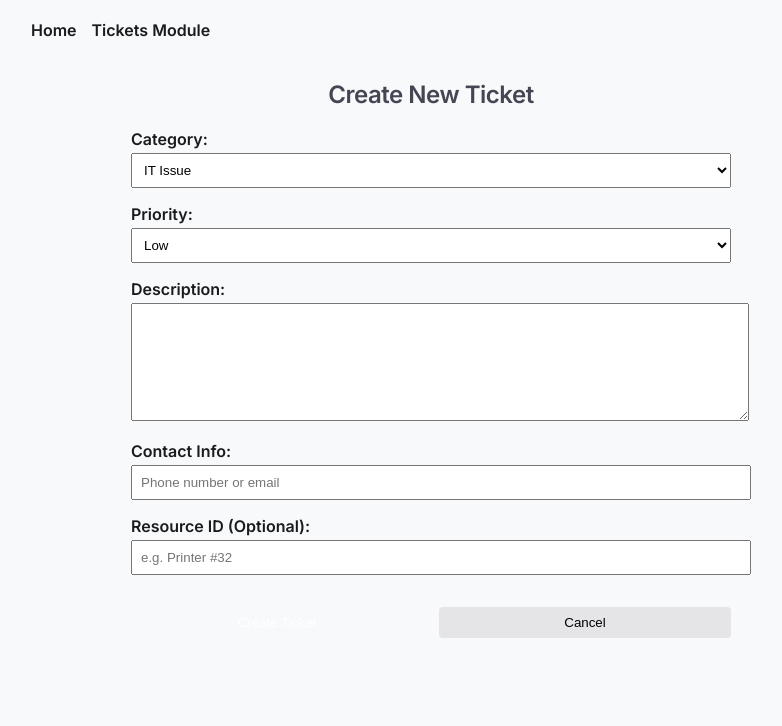
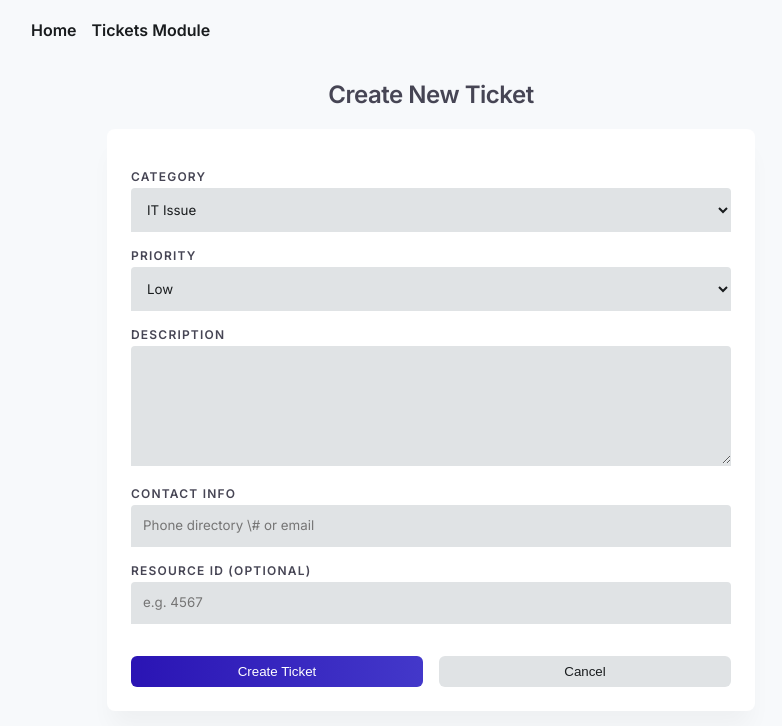
Before and after one commit to Dilshan118/it3030-paf-2026-smart-campus-4outliers, a React app in the folder smart-campus-operation-hub/frontend/: page /tickets/new in a window 1280 px wide. Shown: the top 726 px of the page, without its empty margins (209-991 px from the left). Built offline with nearby package versions, Linux system fonts and the light colour scheme; no server answers; the HTML template or start-up script is replaced by a standard one.

Commit message:
style(ui): apply borderless input fields to TicketForm

```diff
--- a/smart-campus-operation-hub/frontend/src/components/tickets/TicketForm.jsx
+++ b/smart-campus-operation-hub/frontend/src/components/tickets/TicketForm.jsx
@@ -20,11 +20,11 @@ export default function TicketForm({ initialData = {}, onSubmit, onCancel }) {
   };
 
   return (
-    <form onSubmit={handleSubmit} style={{ display: 'flex', flexDirection: 'column', gap: '16px', maxWidth: '600px', margin: '0 auto', textAlign: 'left' }}>
+    <form onSubmit={handleSubmit} className="card" style={{ maxWidth: '600px', margin: '0 auto', textAlign: 'left' }}>
 
       <label>
-        <span style={{ fontWeight: 'bold' }}>Category:</span>
-        <select name="category" value={formData.category} onChange={handleChange} required style={{ width: '100%', padding: '8px', marginTop: '4px' }}>
+        <span className="label-text">Category</span>
+        <select name="category" value={formData.category} onChange={handleChange} required className="input-field">
           <option value="IT_ISSUE">IT Issue</option>
           <option value="SAFETY">Safety</option>
           <option value="CLEANING">Cleaning</option>
@@ -35,8 +35,8 @@ export default function TicketForm({ initialData = {}, onSubmit, onCancel }) {
       </label>
 
       <label>
-        <span style={{ fontWeight: 'bold' }}>Priority:</span>
-        <select name="priority" value={formData.priority} onChange={handleChange} required style={{ width: '100%', padding: '8px', marginTop: '4px' }}>
+        <span className="label-text">Priority</span>
+        <select name="priority" value={formData.priority} onChange={handleChange} required className="input-field">
           <option value="LOW">Low</option>
           <option value="MEDIUM">Medium</option>
           <option value="HIGH">High</option>
@@ -45,25 +45,25 @@ export default function TicketForm({ initialData = {}, onSubmit, onCancel }) {
       </label>
 
       <label>
-        <span style={{ fontWeight: 'bold' }}>Description:</span>
-        <textarea name="description" value={formData.description} onChange={handleChange} required style={{ width: '100%', padding: '8px', marginTop: '4px', minHeight: '100px' }} />
+        <span className="label-text">Description</span>
+        <textarea name="description" value={formData.description} onChange={handleChange} required className="input-field" style={{ minHeight: '120px', resize: 'vertical' }} />
       </label>
 
       <label>
-        <span style={{ fontWeight: 'bold' }}>Contact Info:</span>
-        <input type="text" name="contactInfo" value={formData.contactInfo} onChange={handleChange} required style={{ width: '100%', padding: '8px', marginTop: '4px' }} placeholder="Phone number or email" />
+        <span className="label-text">Contact Info</span>
+        <input type="text" name="contactInfo" value={formData.contactInfo} onChange={handleChange} required className="input-field" placeholder="Phone directory \# or email" />
       </label>
 
       <label>
-        <span style={{ fontWeight: 'bold' }}>Resource ID (Optional):</span>
-        <input type="number" name="resourceId" value={formData.resourceId} onChange={handleChange} style={{ width: '100%', padding: '8px', marginTop: '4px' }} placeholder="e.g. Printer #32" />
+        <span className="label-text">Resource ID (Optional)</span>
+        <input type="number" name="resourceId" value={formData.resourceId} onChange={handleChange} className="input-field" placeholder="e.g. 4567" />
       </label>
 
-      <div style={{ display: 'flex', gap: '16px', marginTop: '16px' }}>
-        <button type="submit" style={{ padding: '8px 16px', backgroundColor: 'var(--accent)', color: 'white', border: 'none', borderRadius: '4px', cursor: 'pointer', flex: 1 }}>
+      <div style={{ display: 'flex', gap: '16px', marginTop: '32px' }}>
+        <button type="submit" className="btn-primary" style={{ flex: 1 }}>
           {initialData.id ? 'Update Ticket' : 'Create Ticket'}
         </button>
-        <button type="button" onClick={onCancel} style={{ padding: '8px 16px', backgroundColor: '#e5e4e7', color: 'black', border: 'none', borderRadius: '4px', cursor: 'pointer', flex: 1 }}>
+        <button type="button" onClick={onCancel} className="btn-secondary" style={{ flex: 1 }}>
           Cancel
         </button>
       </div>
```
